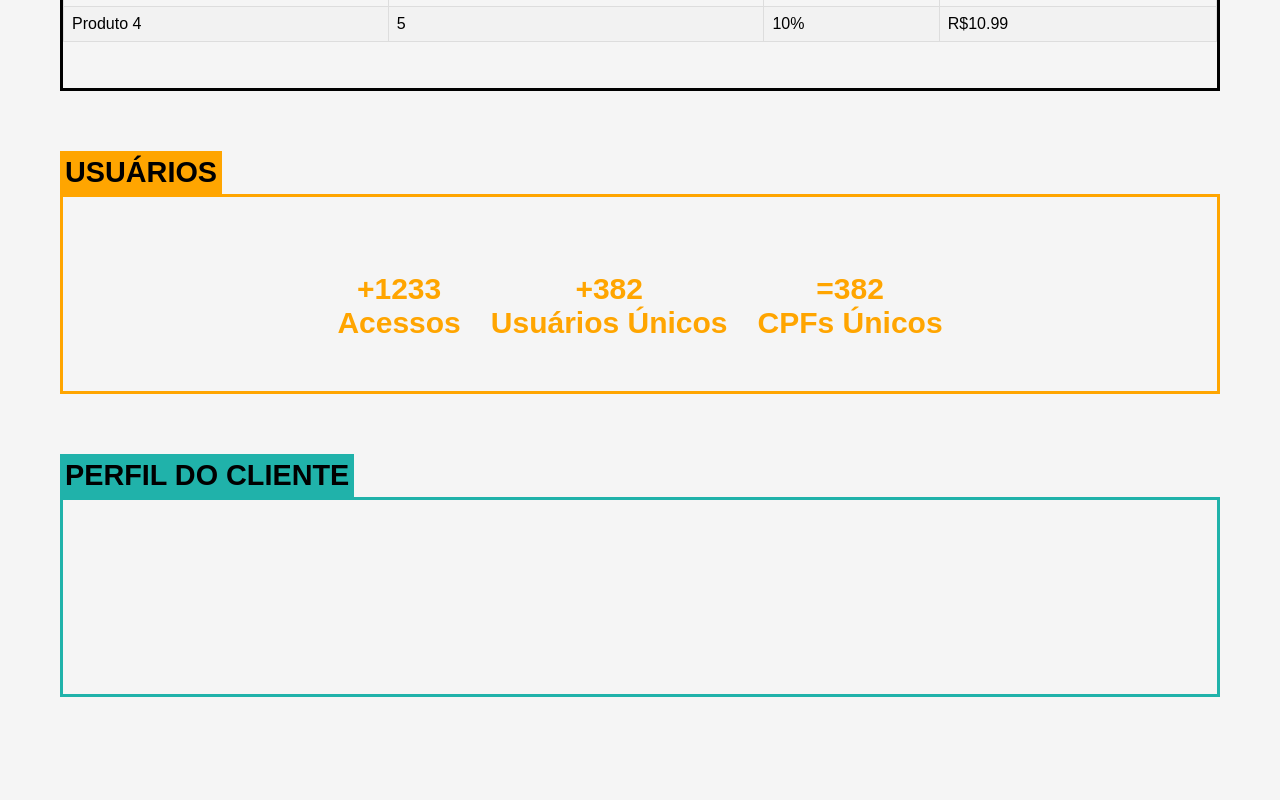
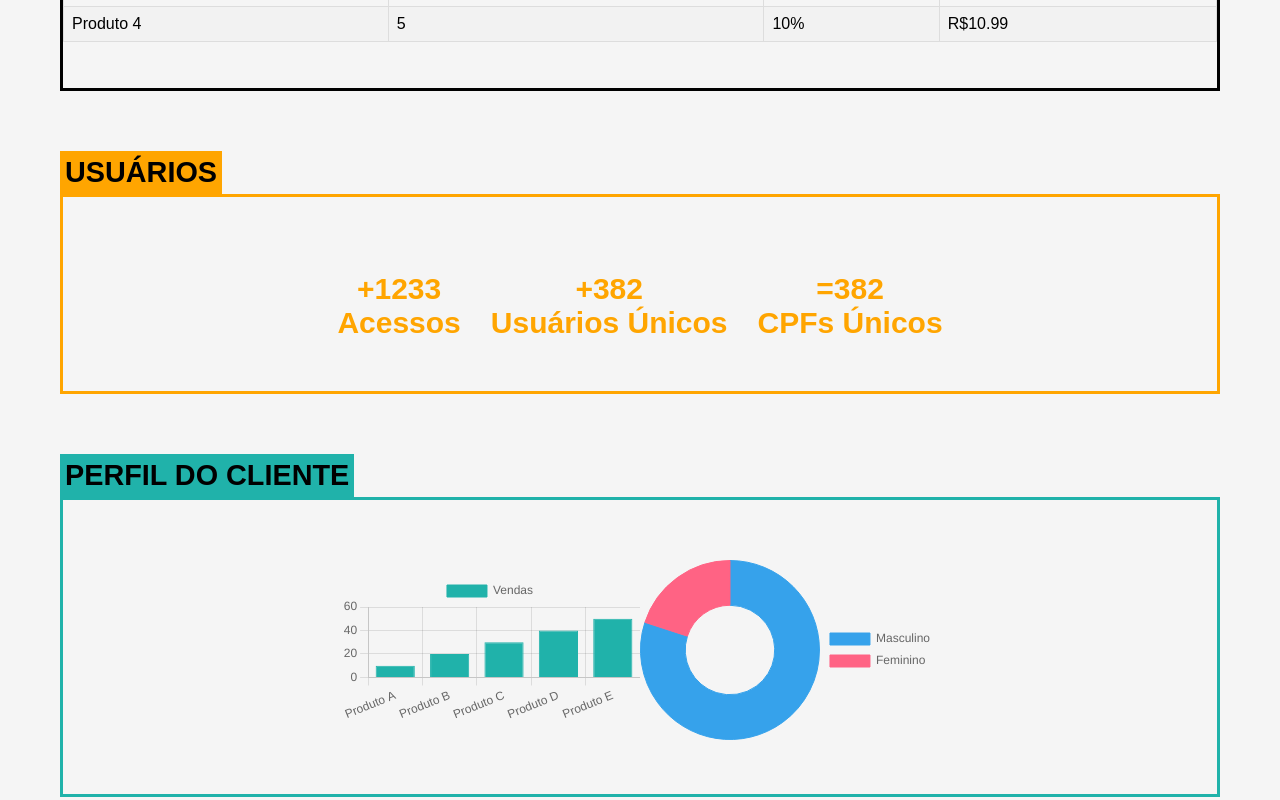
Before and after one commit to renatosnackin/info-news, a React (Create React App) app: page / in a window 1280 px wide. Shown: the part 1398-2198 px from the top of the page. Before the commit the page ends 2095 px from the top, so only its background shows below. Built offline with nearby package versions, Linux system fonts and the light colour scheme; the HTML template or start-up script is replaced by a standard one.

Commit message:
adicionado graficos

```diff
--- /dev/null
+++ b/src/components/profile/barChart/index.tsx
@@ -0,0 +1,61 @@
+import React, { useEffect, useRef } from 'react';
+import Chart from 'chart.js/auto';
+
+interface BarChartProps {
+  data: number[];
+  labels: string[];
+}
+
+const BarChart: React.FC<BarChartProps> = ({ data, labels }) => {
+  const chartRef = useRef<HTMLCanvasElement | null>(null);
+
+  useEffect(() => {
+    let chartInstance: Chart | null = null;
+
+    if (chartRef && chartRef.current) {
+      const ctx = chartRef.current.getContext('2d');
+      if (ctx) {
+        chartInstance = new Chart(ctx, {
+          type: 'bar',
+          data: {
+            labels: labels,
+            datasets: [{
+              label: 'Vendas',
+              data: data,
+              backgroundColor: '#20B2AA',
+              borderColor: '#20B2AA',
+              borderWidth: 1
+            }]
+          },
+          options: {
+            scales: {
+
+              y: {
+                beginAtZero: true,
+
+              }
+            }
+          }
+        });
+        console.log('Gráfico criado com sucesso:', chartInstance);
+
+      }
+    }
+
+    return () => {
+      if (chartInstance) {
+        chartInstance.destroy();
+        console.log('Gráfico destruído.');
+
+      }
+    };
+  }, [data, labels]);
+
+  return (
+    <div className='barra'>
+      <canvas ref={chartRef}></canvas>
+    </div>
+  );
+};
+
+export default BarChart;
--- /dev/null
+++ b/src/components/profile/barChart/style.css
@@ -0,0 +1,5 @@
+.barra {
+    margin: 20px;
+    padding: 20px;
+    background-color: black;
+}
--- a/src/components/profile/index.tsx
+++ b/src/components/profile/index.tsx
@@ -1,16 +1,27 @@
+import React from 'react';
 import './style.css';
 import { RiMoneyDollarCircleLine } from 'react-icons/ri';
+import BarChart from './barChart';
+import PizzaChart from './pizzaChart';
 
 
-const Profile = () => {
+const Profile: React.FC = () => {
+    // Dados de exemplo para o gráfico em barra
+    const salesData = [10, 20, 30, 40, 50];
+    const labels = ['Produto A', 'Produto B', 'Produto C', 'Produto D', 'Produto E'];
+
+    const pieChartData = [80,20];
+    const pieChartLabels = ['Masculino', 'Feminino'];
 
     return (
         <main>
             <h1 className="backgroundProfile">PERFIL DO CLIENTE</h1>
             <div className="salesContainerProfile">
-
+                <div className='graphics'>
+                    <BarChart data={salesData} labels={labels} />
+                    <PizzaChart data={pieChartData} labels={pieChartLabels} />
+                </div>
             </div>
-
         </main>
     );
 };
--- /dev/null
+++ b/src/components/profile/pizzaChart/index.tsx
@@ -0,0 +1,69 @@
+import React, { useEffect, useRef } from 'react';
+import Chart from 'chart.js/auto';
+
+interface PizzaChartProps {
+  data: number[];
+  labels: string[];
+}
+
+const PizzaChart: React.FC<PizzaChartProps> = ({ data, labels }) => {
+  const chartRef = useRef<HTMLCanvasElement | null>(null);
+
+  useEffect(() => {
+    let chartInstance: Chart<"doughnut"> | null = null;
+
+    if (chartRef && chartRef.current) {
+      const ctx = chartRef.current.getContext('2d');
+      if (ctx) {
+        chartInstance = new Chart(ctx, {
+          type: 'doughnut',
+          data: {
+            labels: labels,
+            datasets: [{
+              label: 'Vendas',
+              data: data,
+              backgroundColor: [
+                'rgba(54, 162, 235, 1)',
+                'rgba(255, 99, 132, 1)',
+
+              ],
+              borderColor: [
+                'rgba(54, 162, 235, 1)',
+                'rgba(255, 99, 132, 1)',
+
+              ],
+              borderWidth: 1
+            }]
+          },
+          options: {
+            responsive: true,
+            maintainAspectRatio: false,
+            plugins: {
+              legend: {
+                position: 'right'
+              },
+
+            }
+          }
+        });
+        console.log('Gráfico de pizza criado com sucesso:', chartInstance);
+      }
+    }
+
+    // Retornando uma função de limpeza para destruir o gráfico quando o componente for desmontado
+    return () => {
+      if (chartInstance) {
+        chartInstance.destroy();
+        console.log('Gráfico de pizza destruído.');
+      }
+    };
+  }, [data, labels]);
+
+  return (
+    <div className='pizza'>
+      <canvas ref={chartRef}></canvas>
+    </div>
+  );
+};
+
+export default PizzaChart;
--- /dev/null
+++ b/src/components/profile/pizzaChart/style.css
@@ -0,0 +1,6 @@
+.pizza {
+    margin: 20px;
+    padding: 20px;
+    background-color: black;
+
+}
--- a/src/components/profile/style.css
+++ b/src/components/profile/style.css
@@ -1,16 +1,20 @@
 .backgroundProfile {
-    background-color: #20B2AA	;
+    background-color: #20B2AA;
 }
 
 .salesContainerProfile {
-    display: flex;
-    flex-direction: column;
-    align-items: center;
-    justify-content: flex-start;
-    height: 200px;
+    height: 300px;
     width: 100%;
-    border: 3px solid #20B2AA	;
+    border: 3px solid #20B2AA;
+
 }
 h1.backgroundProfile{
     color: black;
 }
+
+.graphics{
+    display: flex;
+    flex-direction: row;
+    align-items: center;
+    justify-content: center;
+}
```
